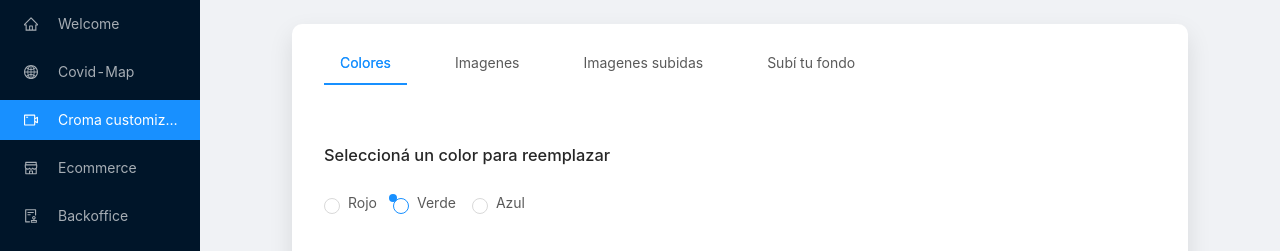
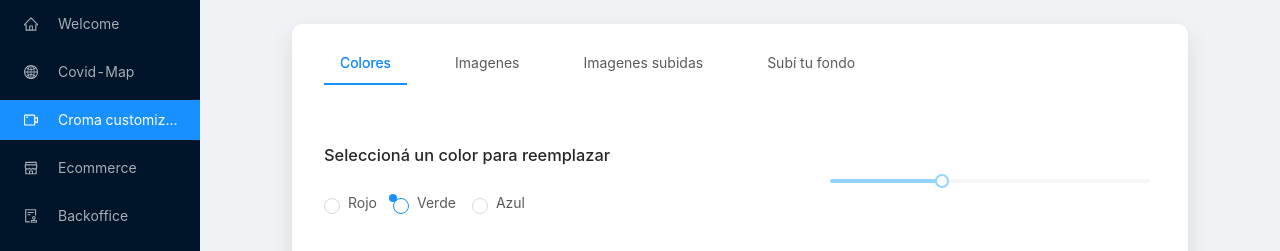
Before and after one commit to pablitxn/playground-frontend, a Next.js app: page /chroma-key in a window 1280 px wide. Shown: the top 251 px of the page. Built offline with nearby package versions, Linux system fonts and the light colour scheme; no server answers.

Commit message:
feat(chroma): configs de color e intensidad

```diff
--- a/src/components/chroma-key/canvas/index.tsx
+++ b/src/components/chroma-key/canvas/index.tsx
@@ -13,14 +13,14 @@ interface ICanvas {
 
 const Canvas: FC<ICanvas> = ({ chromaConfig }) => {
 	/** Definitions */
-	const { chromaColor } = chromaConfig;
+	const { chromaColor, chromaIntensity } = chromaConfig;
 
 	/** Refs DOM elements */
 	const canvas = useRef(null);
 	const video = useRef(null);
 
 	/** Handlers */
-	const handleVideo = useChroma(canvas, video, chromaColor);
+	const handleVideo = useChroma(canvas, video, chromaColor, chromaIntensity);
 
 	return (
 		<div className="canvas">
--- a/src/components/chroma-key/configs/index.tsx
+++ b/src/components/chroma-key/configs/index.tsx
@@ -1,6 +1,9 @@
 // Types
 import { FC } from "react";
-import { ChromaColor, IHandleConfigs } from "interfaces/chroma-key";
+import {
+	IChromaConfigs as IConfig,
+	IHandleConfigs
+} from "interfaces/chroma-key";
 // Hooks
 import { useState } from "react";
 // Components
@@ -18,10 +21,10 @@ const { TabPane } = Tabs;
 
 interface IChromaConfigs {
 	handleConfigs: IHandleConfigs;
-	chromaColor: ChromaColor;
+	chromaConfig: IConfig;
 }
 
-const ChromaConfigs: FC<IChromaConfigs> = ({ handleConfigs, chromaColor }) => {
+const ChromaConfigs: FC<IChromaConfigs> = ({ handleConfigs, chromaConfig }) => {
 	/** Tabs */
 	const [currentTab, setCurrentTab] = useState("colors");
 	const handleTab = (value: string) => setCurrentTab(value);
@@ -35,7 +38,7 @@ const ChromaConfigs: FC<IChromaConfigs> = ({ handleConfigs, chromaColor }) => {
 				<TabPane tab="Colores" key="colors">
 					<ColorsTab
 						handleBackgroundColor={handleBackgroundColor}
-						chromaColor={chromaColor}
+						chromaConfig={chromaConfig}
 					/>
 				</TabPane>
 				<TabPane tab="Imagenes" key="images">
--- a/src/components/chroma-key/configs/tabs/colors.tsx
+++ b/src/components/chroma-key/configs/tabs/colors.tsx
@@ -1,22 +1,30 @@
 // Types
 import { FC } from "react";
-import { ChromaColor, IHandleConfigs } from "interfaces/chroma-key";
+import { IChromaConfigs, IHandleConfigs } from "interfaces/chroma-key";
 // AntD
-import { Form, Radio } from "antd";
+import { Form, Radio, Slider } from "antd";
 // Styles
 import "./styles.less";
 import { RadioChangeEvent } from "antd/lib/radio";
 
 interface IColorsTab {
 	handleBackgroundColor: IHandleConfigs["handleBackgroundColor"];
-	chromaColor: ChromaColor;
+	chromaConfig: IChromaConfigs;
 }
 
-const ColorsTab: FC<IColorsTab> = ({ handleBackgroundColor, chromaColor }) => {
+const ColorsTab: FC<IColorsTab> = ({ handleBackgroundColor, chromaConfig }) => {
+	/** Definitions */
+	const { chromaIntensity, chromaColor } = chromaConfig;
+
 	/** Handlers */
 	const handleReplaceColor = (event: RadioChangeEvent) => {
 		const { value: newColor } = event.target;
-		handleBackgroundColor(newColor);
+		handleBackgroundColor(newColor, chromaIntensity);
+	};
+
+	const handleIntensity = (newIntensity) => {
+		handleBackgroundColor(chromaColor, newIntensity);
+		console.log(newIntensity);
 	};
 
 	return (
@@ -29,6 +37,16 @@ const ColorsTab: FC<IColorsTab> = ({ handleBackgroundColor, chromaColor }) => {
 					<Radio value={"blue"}>Azul</Radio>
 				</Radio.Group>
 			</Form.Item>
+			<Form.Item>
+				<Slider
+					min={1}
+					max={255}
+					defaultValue={90}
+					onChange={handleIntensity}
+					value={chromaIntensity}
+					style={{ width: "20rem" }}
+				/>
+			</Form.Item>
 		</Form>
 	);
 };
--- a/src/hooks/chroma-key/index.ts
+++ b/src/hooks/chroma-key/index.ts
@@ -9,10 +9,16 @@ type HandleVideo = () => void;
 type IUseChroma = (
 	canvas: MutableRefObject<HTMLCanvasElement>,
 	video: MutableRefObject<HTMLVideoElement>,
-	chromaColor: ChromaColor
+	chromaColor: ChromaColor,
+	chromaIntensity: number
 ) => HandleVideo;
 
-export const useChroma: IUseChroma = (canvas, video, chromaColor) => {
+export const useChroma: IUseChroma = (
+	canvas,
+	video,
+	chromaColor,
+	chromaIntensity
+) => {
 	/** Definitions */
 	const [state, setState] = useState({
 		intervalA: undefined,
@@ -21,10 +27,11 @@ export const useChroma: IUseChroma = (canvas, video, chromaColor) => {
 	const { intervalA, intervalB } = state;
 
 	const handleVideo = () => {
+		// TODO: revistar esto. es normal que haya 3 handleChroma ?
 		setState((prevState) => ({
 			...prevState,
 			intervalA: setInterval(() => {
-				handleChroma(canvas, video, chromaColor);
+				handleChroma(canvas, video, chromaColor, chromaIntensity);
 			}, 25)
 		}));
 	};
@@ -38,13 +45,13 @@ export const useChroma: IUseChroma = (canvas, video, chromaColor) => {
 
 	/** Change color in chroma */
 	useEffect(() => {
-		console.log("color picked", chromaColor);
+		// console.log("color picked", chromaColor);
 		if (intervalA) {
 			clearInterval(intervalA);
 			setState({
 				intervalA: undefined,
 				intervalB: setInterval(() => {
-					handleChroma(canvas, video, chromaColor);
+					handleChroma(canvas, video, chromaColor, chromaIntensity);
 				}, 30)
 			});
 		}
@@ -53,12 +60,12 @@ export const useChroma: IUseChroma = (canvas, video, chromaColor) => {
 			clearInterval(intervalB);
 			setState({
 				intervalA: setInterval(() => {
-					handleChroma(canvas, video, chromaColor);
+					handleChroma(canvas, video, chromaColor, chromaIntensity);
 				}, 30),
 				intervalB: undefined
 			});
 		}
-	}, [chromaColor]);
+	}, [chromaColor, chromaIntensity]);
 
 	return handleVideo;
 };
--- a/src/interfaces/chroma-key/types.ts
+++ b/src/interfaces/chroma-key/types.ts
@@ -1,11 +1,12 @@
 export type ChromaColor = "red" | "green" | "blue";
 
 export type IHandleConfigs = {
-	handleBackgroundColor: (color: ChromaColor) => void;
+	handleBackgroundColor: (color: ChromaColor, intensity: number) => void;
 	handleBackgroundImage: (image: any) => void;
 };
 
 export type IChromaConfigs = {
 	chromaColor: ChromaColor;
+	chromaIntensity: number;
 	backgroundImage: any;
 };
--- a/src/layouts/chroma-key/index.tsx
+++ b/src/layouts/chroma-key/index.tsx
@@ -18,7 +18,7 @@ const ChromaLayout: FC<IChromaLayout> = ({ chromaConfig, handleConfigs }) => {
 		<div className="chroma-key">
 			<ChromaConfigs
 				handleConfigs={handleConfigs}
-				chromaColor={chromaConfig.chromaColor}
+				chromaConfig={chromaConfig}
 			/>
 			<Canvas chromaConfig={chromaConfig} />
 		</div>
--- a/src/pages/chroma-key/index.tsx
+++ b/src/pages/chroma-key/index.tsx
@@ -7,20 +7,34 @@ import ChromaKeyLayout from "layouts/chroma-key";
 // Styles
 import "./styles.less";
 
+type State = {
+	color: ChromaColor;
+	intensity: number;
+};
+
 const ChromaView: FC = () => {
 	/** Definitions */
-	const [color, setColor] = useState<ChromaColor>("green");
+	const [state, setState] = useState<State>({
+		color: "green",
+		intensity: 90
+	});
+	const { color: chromaColor, intensity: chromaIntensity } = state;
 
 	/** Handle Configs */
 	const handleBackgroundImage = (image: any) => {};
-	const handleBackgroundColor = (newColor: ChromaColor) => setColor(newColor);
+	const handleBackgroundColor = (color: ChromaColor, intensity: number) =>
+		setState({ color, intensity });
 
 	return (
 		<div className="chroma-view">
 			<div className="card">
 				<ChromaKeyLayout
 					handleConfigs={{ handleBackgroundColor, handleBackgroundImage }}
-					chromaConfig={{ chromaColor: color, backgroundImage: undefined }}
+					chromaConfig={{
+						chromaColor,
+						backgroundImage: undefined,
+						chromaIntensity
+					}}
 				/>
 			</div>
 		</div>
--- a/src/utils/chroma-key/index.ts
+++ b/src/utils/chroma-key/index.ts
@@ -14,11 +14,19 @@ export function getBase64(file) {
 }
 
 /** Modify Pixels */
-type IModifyPixels = (color: ChromaColor, imageData: any) => any;
-export const modifyPixels: IModifyPixels = (color, imageData) => {
+type IModifyPixels = (
+	color: ChromaColor,
+	chromaIntensity: number,
+	imageData: any
+) => any;
+export const modifyPixels: IModifyPixels = (
+	color,
+	chromaIntensity,
+	imageData
+) => {
 	/** Definitions */
 	const dataLength = imageData.data.length / 4;
-
+	// console.log("intensity", chromaIntensity);
 	// TODO: Traducir -> Iteramos los pixeles
 	for (let i = 0; i < dataLength; i++) {
 		// solo itera los pixeles que tengo, pero cada 4
@@ -30,17 +38,17 @@ export const modifyPixels: IModifyPixels = (color, imageData) => {
 
 		switch (color) {
 			case "red":
-				if (red > 90 && red > blue && red > green) {
+				if (red > chromaIntensity && red > blue && red > green) {
 					imageData.data[offset + 3] = 0;
 				}
 				break;
 			case "green":
-				if (green > 90 && green > red && green > blue) {
+				if (green > chromaIntensity && green > red && green > blue) {
 					imageData.data[offset + 3] = 0;
 				}
 				break;
 			case "blue":
-				if (blue > 90 && blue > red && blue > green) {
+				if (blue > chromaIntensity && blue > red && blue > green) {
 					imageData.data[offset + 3] = 0;
 				}
 				break;
@@ -54,10 +62,16 @@ export const modifyPixels: IModifyPixels = (color, imageData) => {
 type HandleChroma = (
 	canvas: MutableRefObject<HTMLCanvasElement>,
 	video: MutableRefObject<HTMLVideoElement>,
-	chromaColor: ChromaColor
+	chromaColor: ChromaColor,
+	chromaIntensity: number
 ) => void;
 
-export const handleChroma: HandleChroma = (canvas, video, chromaColor) => {
+export const handleChroma: HandleChroma = (
+	canvas,
+	video,
+	chromaColor,
+	chromaIntensity
+) => {
 	/** Definitions */
 	const newContext = canvas.current.getContext("2d");
 
@@ -79,7 +93,7 @@ export const handleChroma: HandleChroma = (canvas, video, chromaColor) => {
 	);
 
 	/** Making chroma key */
-	const newImage = modifyPixels(chromaColor, imageData);
+	const newImage = modifyPixels(chromaColor, chromaIntensity, imageData);
 	// Insert new image in canvas context (with typescript problems omited)
 	newContext.putImageData(newImage, 0, 0);
 	// @ts-ignore
```
